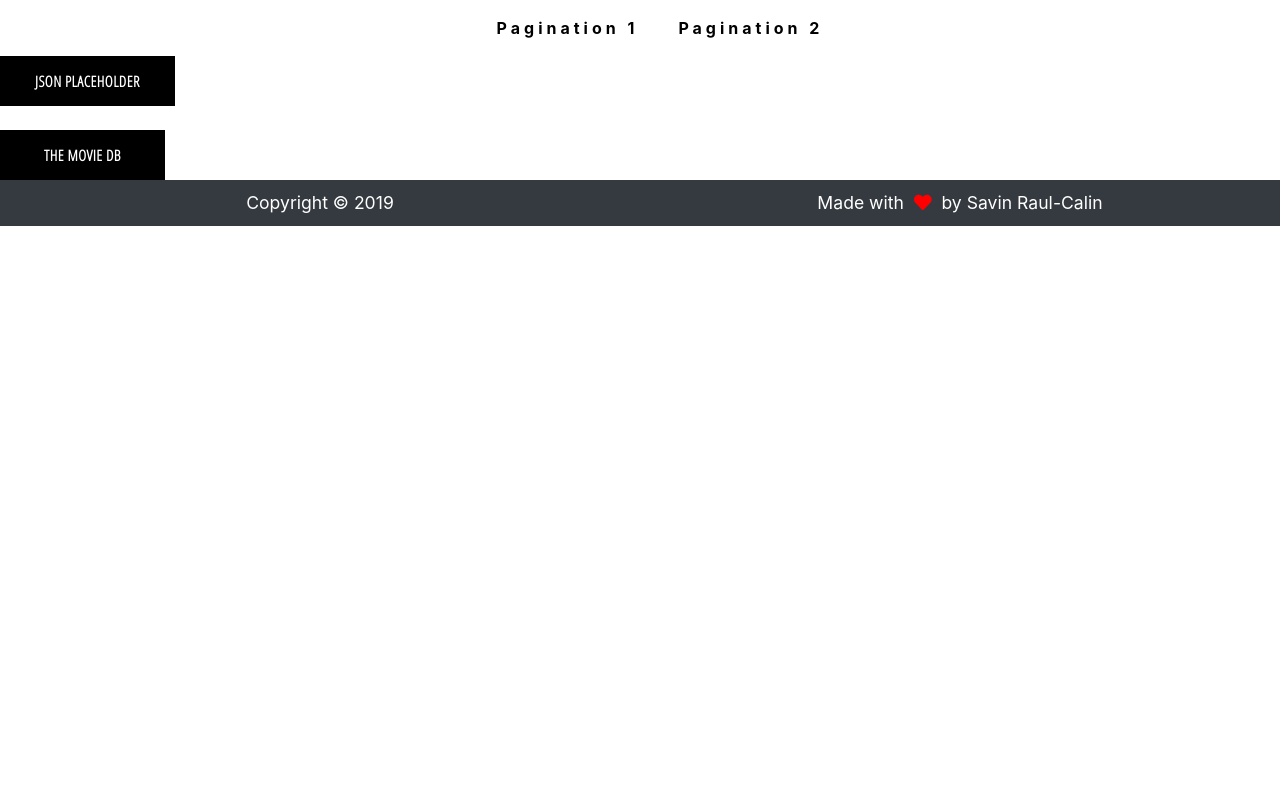
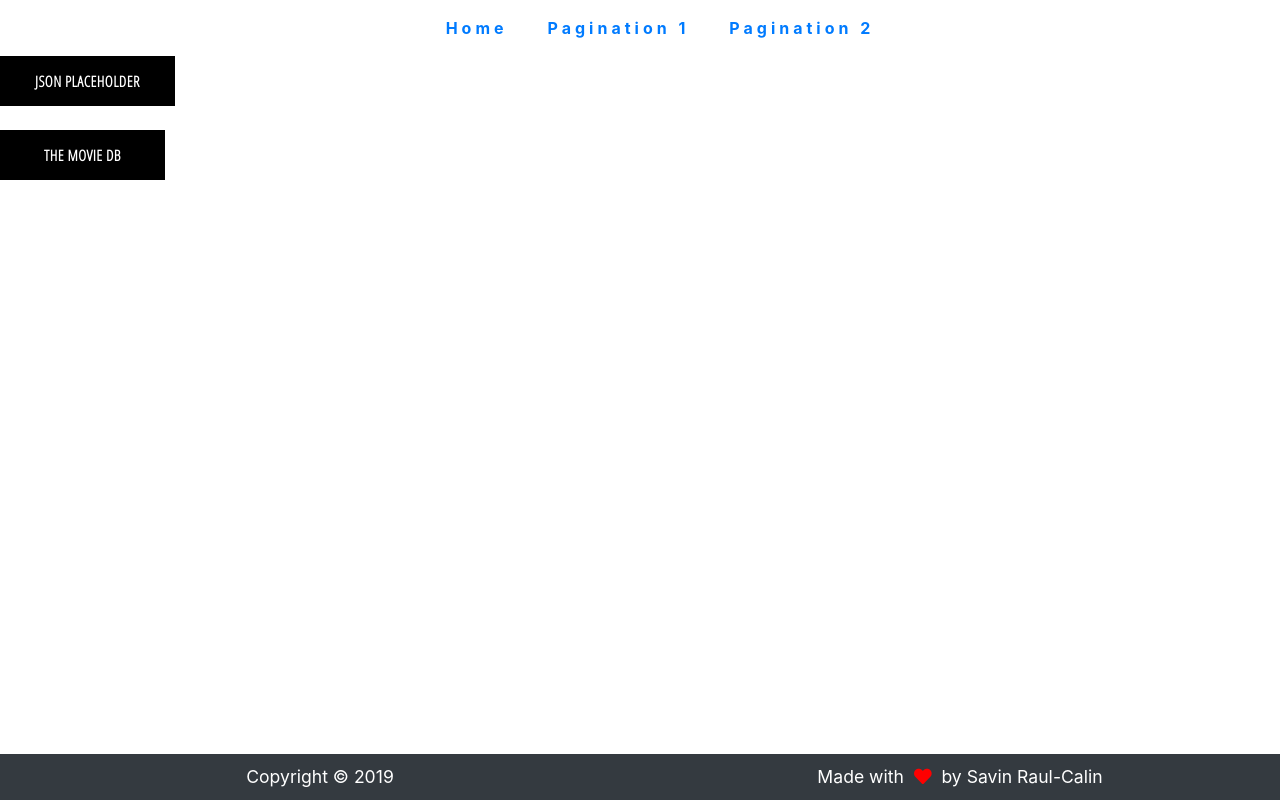
Before and after one commit to TextError/Pagination-React, a React (Create React App) app in the folder client/: page / in a window 1280 px wide. Built offline with nearby package versions, Linux system fonts and the light colour scheme.

Commit message:
fix nav links and json hight

```diff
--- a/client/src/components/JSON_Placeholder/Json_Placeholder.jsx
+++ b/client/src/components/JSON_Placeholder/Json_Placeholder.jsx
@@ -1,9 +1,7 @@
 import React, { useEffect } from 'react';
 import PropTypes from 'prop-types';
-import { Link } from 'react-router-dom';
 
 import PostWrapper from './wrapper/Post_Wrapper';
-import CustomButton from '../common/button/Custom_Button';
 
 import { connect } from 'react-redux';
 import { setPosts } from '../../redux/actions/posts';
@@ -24,11 +22,6 @@ const JsonPlaceholder = ({ setPosts }) => {
           <PostWrapper />
         </div>
       </div>
-      <div className='link'>
-        <Link to='/'>
-          <CustomButton value='back' isClass='inverted' />
-        </Link>
-      </div>
     </div>
   )
 };
--- a/client/src/components/JSON_Placeholder/json-placeholder.scss
+++ b/client/src/components/JSON_Placeholder/json-placeholder.scss
@@ -1,14 +1,7 @@
 @import "../scss/global.scss";
 
 .json-placeholder {
-  min-height: 90vh;
-
-  .link {
-    display: flex;
-    justify-content: flex-end;
-    height: 100%;
-    margin: 10px 20% 10px auto;
-  }
+  height: calc(100vh - 102px);
 
   .wrapper {
     display: flex;
--- a/client/src/components/JSON_Placeholder/posts/posts.scss
+++ b/client/src/components/JSON_Placeholder/posts/posts.scss
@@ -3,8 +3,4 @@
   flex-direction: column;
   background: white;
   margin: 5px;
-
-  .post-list {
-    padding: 10px;
-  }
 }
--- a/client/src/components/home/home.scss
+++ b/client/src/components/home/home.scss
@@ -0,0 +1,3 @@
+.home {
+  height: calc(100vh - 102px);
+}
--- a/client/src/components/layout/navbar/Navbar.jsx
+++ b/client/src/components/layout/navbar/Navbar.jsx
@@ -24,8 +24,9 @@ const Navbar = () => {
           </button>
         </div>
         <ul className={classnames('nav-links', {'show-nav' : !isOpen})}>
-          <li ><Link to='/json' />Pagination 1</li>
-          <li ><Link to='/the-movie-db' />Pagination 2</li>
+          <li ><Link to='/'>Home</Link></li>
+          <li ><Link to='json'>Pagination 1</Link></li>
+          <li ><Link to='the-movie-db'>Pagination 2 </Link></li>
         </ul>
       </div>
     </nav>
```
